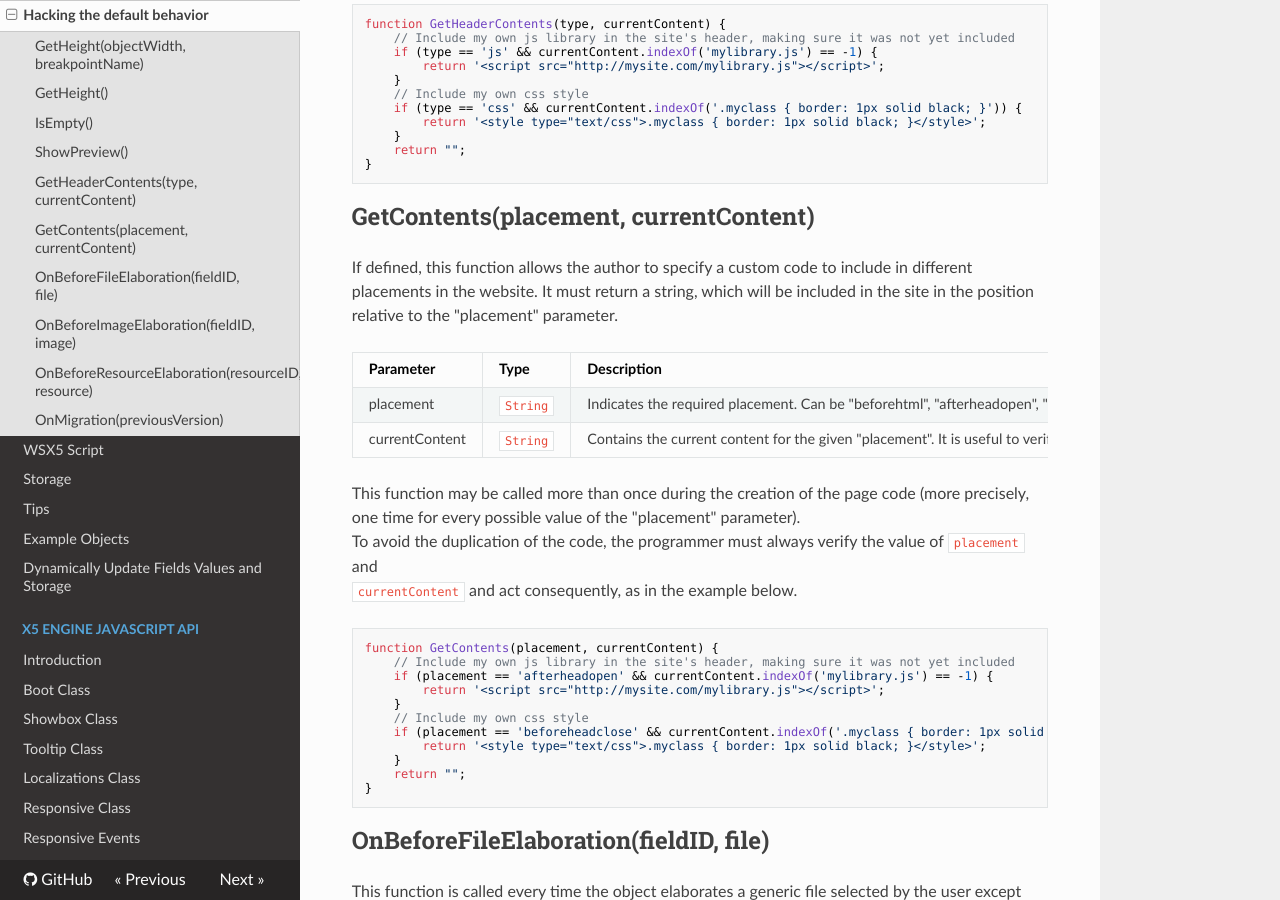
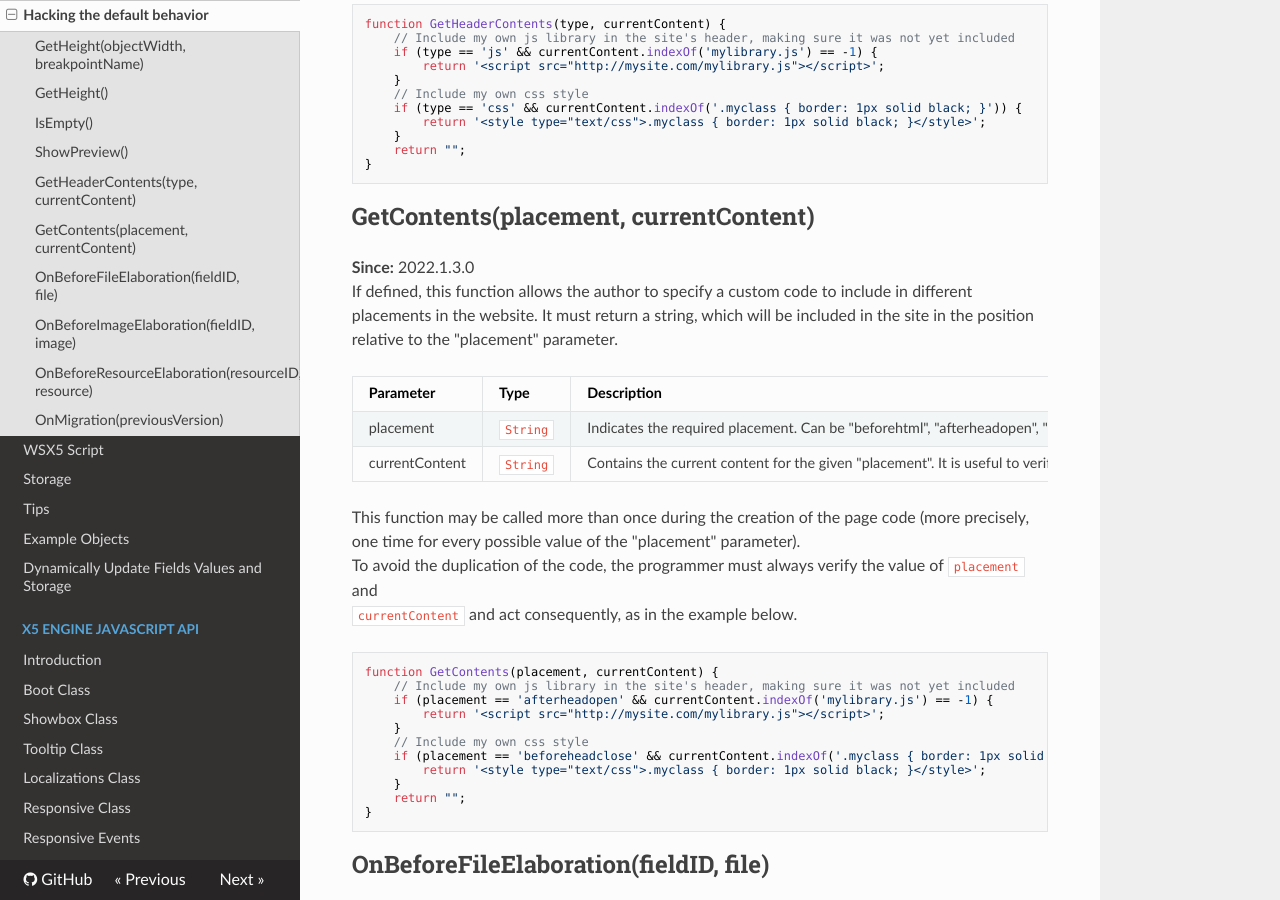
Before and after one commit to WebSiteX5/wsx5-developers-guide, an MkDocs documentation site: the page built from docs/optional-objects/hooks.md, in a window 1280 px wide and 900 px high, scrolled down 1956 px. Built offline with MkDocs 1.6.1, drawn with Linux system fonts in a browser that asks for light colours; nearby versions of some CDN libraries; old or Windows-style settings are respelled for this version of MkDocs.

Commit message:
GetContents Minimum Version

```diff
--- a/docs/optional-objects/hooks.md
+++ b/docs/optional-objects/hooks.md
@@ -74,6 +74,7 @@ function GetHeaderContents(type, currentContent) {
 
 ## GetContents(placement, currentContent)
 
+**Since:** 2022.1.3.0
 If defined, this function allows the author to specify a custom code to include in different placements in the website. It must return a string, which will be included in the site in the position relative to the "placement" parameter.
 
 |Parameter     | Type   | Description                                                                                                                                       |
```
